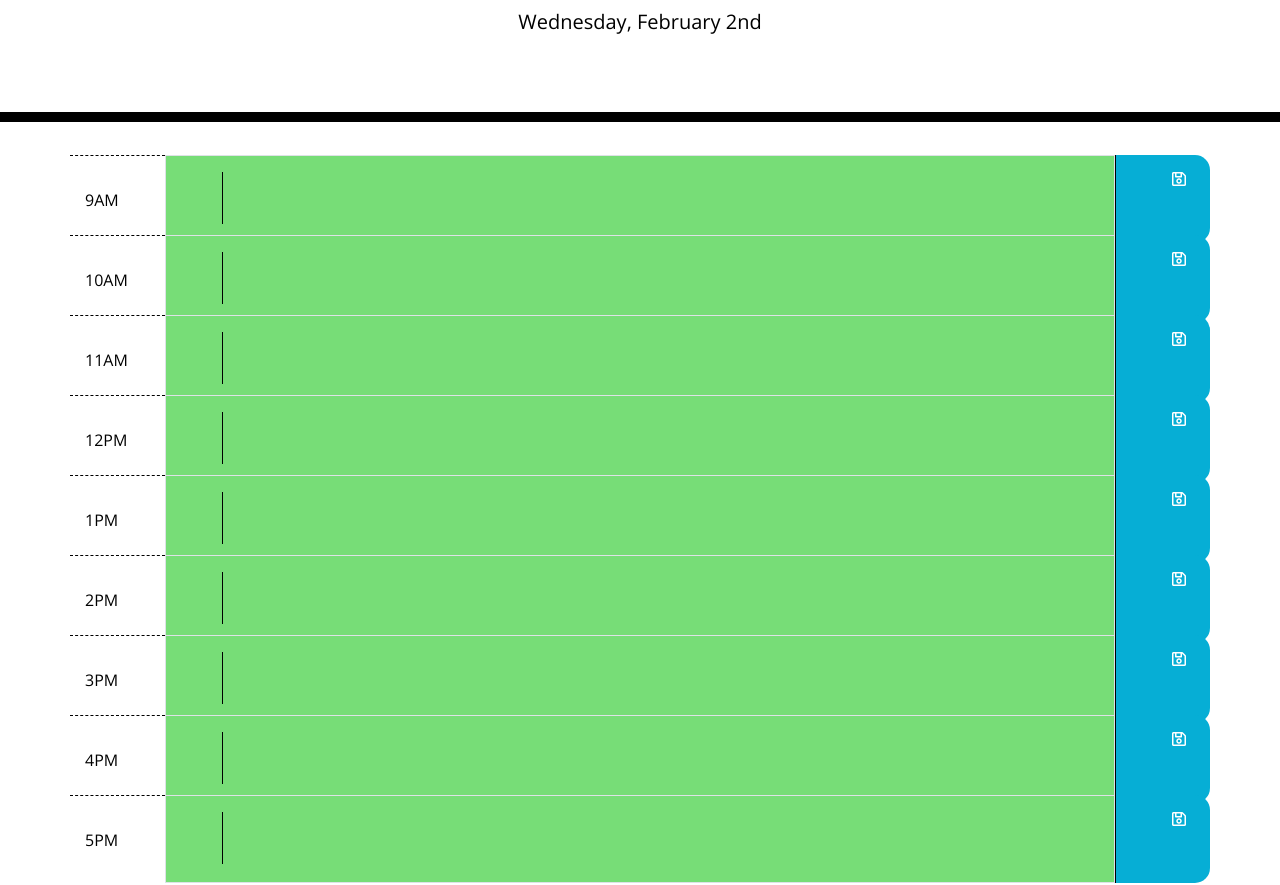
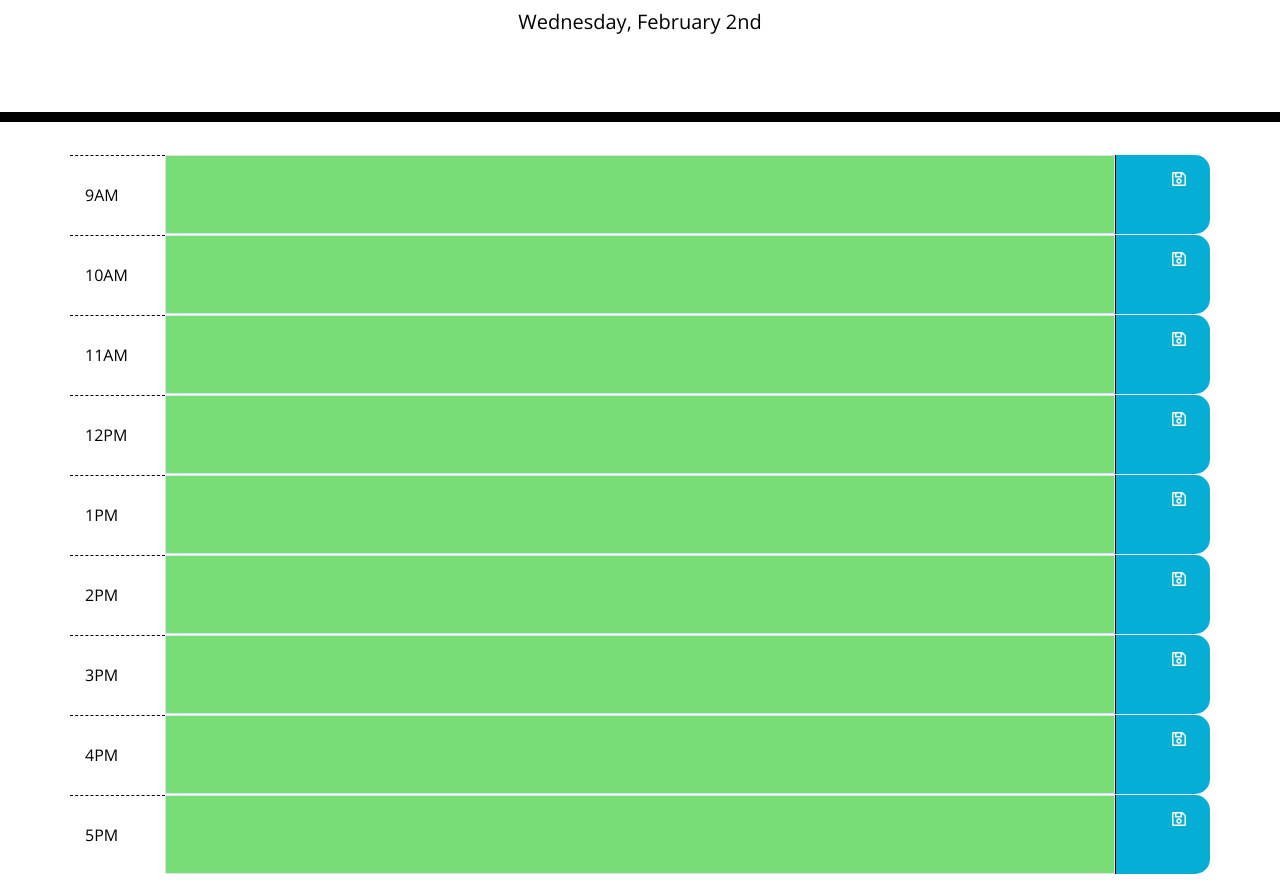
Before and after one commit to pdhende/work-day-scheduler, a plain HTML site: page Develop/index.html in a window 1280 px wide. Shown: the part 182-1067 px from the top of the page. Drawn offline with nearby package versions, Linux system fonts and the light colour scheme.

Commit message:
Updated JS file

```diff
--- a/Assets/css/style.css
+++ b/Assets/css/style.css
@@ -31,10 +31,10 @@ textarea {
   /* border-radius: 15px; */
 }
 
-.time-block:focus {
-  /* border-color: #06aed5; */
-  border: 1px solid #06aed5;
-
+.time-block :focus{
+  outline: none !important;
+  border-color: #06aed5;
+  box-shadow: 0 0 10px #06aed5;
 }
 
 .row {
--- a/Assets/js/script.js
+++ b/Assets/js/script.js
@@ -7,6 +7,8 @@ var timeSchedEl = $("#time-sched");
 // Display current day
 var currDay = moment().format('dddd') + ", " + moment().format('MMMM Do');
 $('#currentDay').text(currDay);
+
+var savedTasks = JSON.parse(localStorage.getItem("savedTaskArr")); // Get previously stored tasks from local storage
 
 // Function to display the calendar based on the time of day
 function init() {
@@ -38,10 +40,8 @@ function saveTask(event) {
     // Get the details of the task to be saved
     var recToSave = $(event.target);
     // console.log(recToSave.parent().siblings('.time-block').val());
-    var saveRecord = recToSave.parent().siblings('.time-block').children().val();
+    var saveRecord = recToSave.parent().siblings('.time-block').val();
     var saveRecTime = recToSave.parent().siblings('.time-block-val').text();
-
-    var savedTasks = JSON.parse(localStorage.getItem("savedTaskArr")); // Get previously stored tasks from local storage
 
     if(savedTasks === null) {
         var newTask = [{
--- a/Develop/index.html
+++ b/Develop/index.html
@@ -31,81 +31,63 @@
     <div class="container" id="time-sched">
       <div class = "row">
         <div class="col d-flex align-items-center hour time-block-val" id="9">9AM</div>
-        <div class="col-10 border time-block">
-          <textarea name="nine-am" class="time-task"></textarea>
-        </div>
+        <textarea name="nine-am" class="col-10 border time-block"></textarea>
         <div class="col saveBtn">
           <i class="far fa-save"></i>
         </div>
       </div>
       <div class = "row">
         <div class="col d-flex align-items-center hour time-block-val" id="10">10AM</div>
-        <div class="col-10 border time-block">
-          <textarea name="ten-am"></textarea>
-        </div>
+        <textarea name="ten-am" class="col-10 border time-block"></textarea>
         <div class="col saveBtn">
           <i class="far fa-save"></i>
         </div>
       </div>
       <div class = "row">
         <div class="col d-flex align-items-center hour time-block-val" id="11">11AM</div>
-        <div class="col-10 border time-block">
-          <textarea name="eleven-am"></textarea>
-        </div>
+        <textarea name="eleven-am" class="col-10 border time-block"></textarea>
         <div class="col saveBtn">
           <i class="far fa-save"></i>
         </div>
       </div>
       <div class = "row">
         <div class="col d-flex align-items-center hour time-block-val" id="12">12PM</div>
-        <div class="col-10 border time-block">
-          <textarea name="twelve-am"></textarea>
-        </div>
+        <textarea name="twelve-am" class="col-10 border time-block"></textarea>
         <div class="col saveBtn">
           <i class="far fa-save"></i>
         </div>
       </div>
       <div class = "row">
         <div class="col d-flex align-items-center hour time-block-val" id="13">1PM</div>
-        <div class="col-10 border time-block">
-          <textarea name="one-am"></textarea>
-        </div>
+        <textarea name="one-am" class="col-10 border time-block"></textarea>
         <div class="col saveBtn">
           <i class="far fa-save"></i>
         </div>
       </div>
       <div class = "row">
         <div class="col d-flex align-items-center hour time-block-val" id="14">2PM</div>
-        <div class="col-10 border time-block">
-          <textarea name="two-am"></textarea>
-        </div>
+        <textarea name="two-am" class="col-10 border time-block"></textarea>
         <div class="col saveBtn">
           <i class="far fa-save"></i>
         </div>
       </div>
       <div class = "row">
         <div class="col d-flex align-items-center hour time-block-val" id="15">3PM</div>
-        <div class="col-10 border time-block">
-          <textarea name="three-am"></textarea>
-        </div>
+        <textarea name="three-am" class="col-10 border time-block"></textarea>
         <div class="col saveBtn">
           <i class="far fa-save"></i>
         </div>
       </div>
       <div class = "row">
         <div class="col d-flex align-items-center hour time-block-val" id="16">4PM</div>
-        <div class="col-10 border time-block">
-          <textarea name="four-am"></textarea>
-        </div>
+        <textarea name="four-am" class="col-10 border time-block"></textarea>
         <div class="col saveBtn">
           <i class="far fa-save"></i>
         </div>
       </div>
       <div class = "row">
         <div class="col d-flex align-items-center hour time-block-val" id="17">5PM</div>
-        <div class="col-10 border time-block">
-          <textarea name="five-am"></textarea>
-        </div>
+        <textarea name="five-am" class="col-10 border time-block"></textarea>
         <div class="col saveBtn">
           <i class="far fa-save"></i>
         </div>
```
